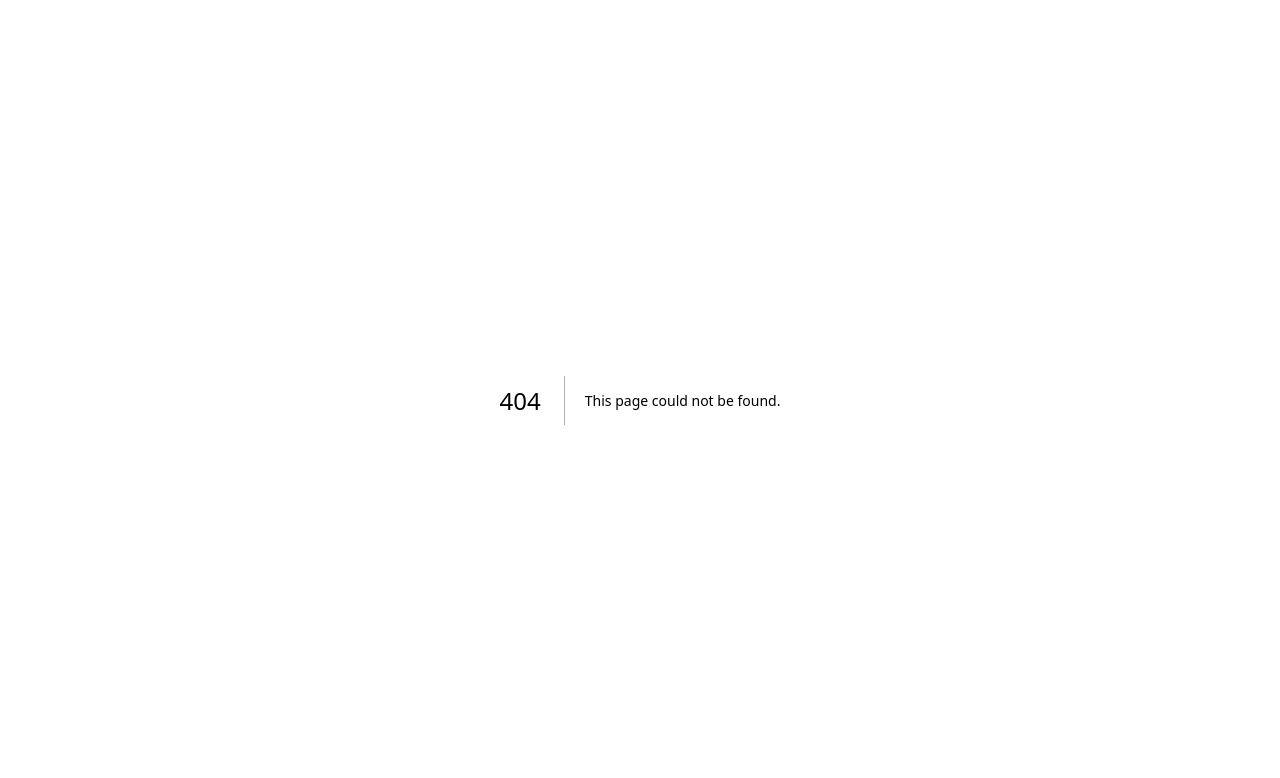
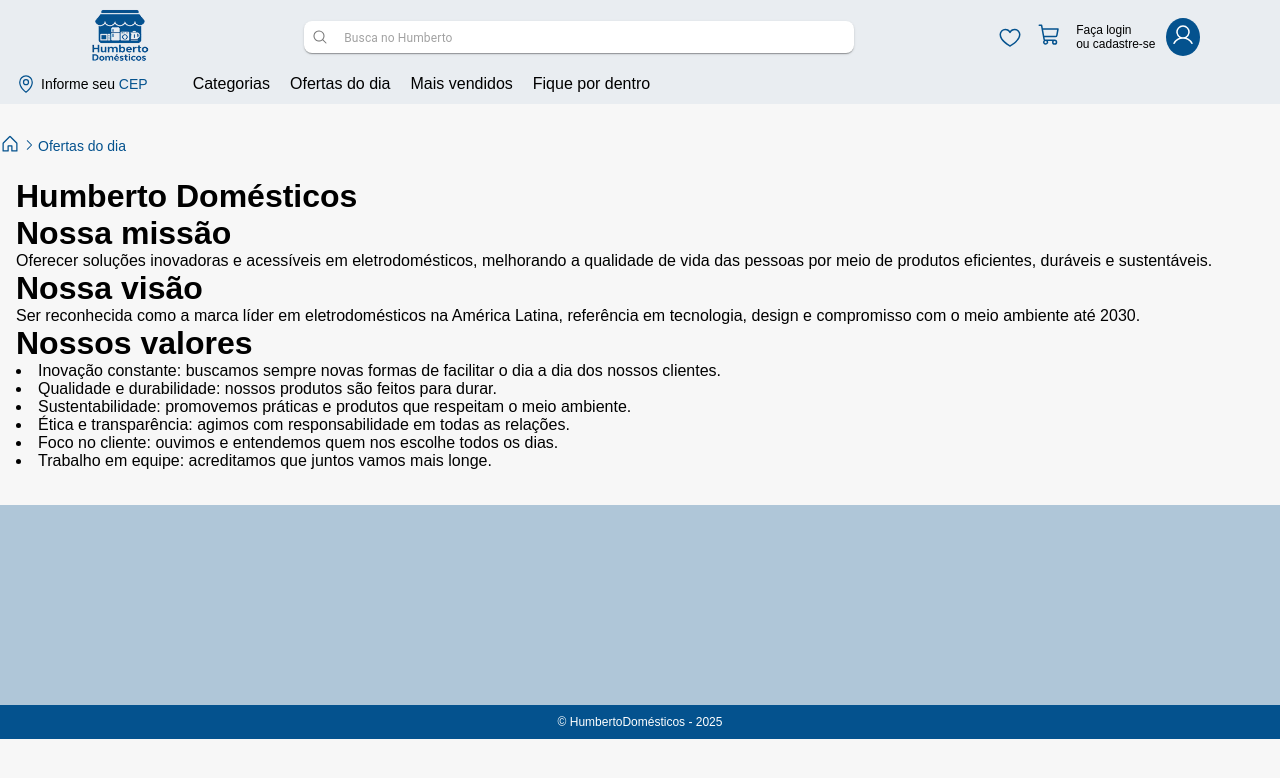
Before and after one commit to HumbertoDomesticos/humbertodomesticos.web, a Next.js app: page /quem-somos in a window 1280 px wide. Before the commit this address had no page. Shown: the top 778 px of the page. Built offline with nearby package versions, Linux system fonts and the light colour scheme.

Commit message:
feat: Criando página sobre o marketplace

```diff
--- /dev/null
+++ b/src/app/quem-somos/page.tsx
@@ -0,0 +1,62 @@
+"use client";
+
+import { House, CaretRight } from "@phosphor-icons/react";
+import Link from "next/link";
+import { FooterComponent } from "../components/footer-component";
+import { HeaderComponent } from "../components/header-component";
+import styles from "./styles.module.scss";
+
+export default function Sobre() {
+    return (
+
+        <div>
+            <HeaderComponent />
+
+            <div className={`${styles.route} container_info`}>
+                <span>
+                    <Link href="/"><House size={20} /></Link>
+                    <p>
+                        <CaretRight size={14} />
+                        Ofertas do dia
+                    </p>
+                </span>
+            </div>
+
+            <div className={`${styles.section} container_info`}>
+                <h1>Humberto Domésticos</h1>
+            </div>
+
+            <div className={`${styles.section} container_info`}>
+
+                <h1>Nossa missão</h1>
+                <p>Oferecer soluções inovadoras e acessíveis em eletrodomésticos, melhorando a qualidade de vida das pessoas por meio de produtos eficientes, duráveis e sustentáveis.</p>
+
+                <h1>Nossa visão</h1>
+                <p>Ser reconhecida como a marca líder em eletrodomésticos na América Latina, referência em tecnologia, design e compromisso com o meio ambiente até 2030.</p>
+
+                <h1>Nossos valores</h1>
+                <li>
+                    Inovação constante: buscamos sempre novas formas de facilitar o dia a dia dos nossos clientes.
+                </li>
+                <li>
+                    Qualidade e durabilidade: nossos produtos são feitos para durar.
+                </li>
+                <li>
+                    Sustentabilidade: promovemos práticas e produtos que respeitam o meio ambiente.
+                </li>
+                <li>
+                    Ética e transparência: agimos com responsabilidade em todas as relações.
+                </li>
+                <li>
+                    Foco no cliente: ouvimos e entendemos quem nos escolhe todos os dias.
+                </li>
+                <li>
+                    Trabalho em equipe: acreditamos que juntos vamos mais longe.
+                </li>
+            </div>
+
+            <FooterComponent />
+
+        </div>
+    )
+}
--- /dev/null
+++ b/src/app/quem-somos/styles.module.scss
@@ -0,0 +1,19 @@
+
+.route {
+    align-items: anchor-center;
+    color: var(--primary-color);
+    cursor: pointer;
+    padding: 20px 0;
+
+    span {
+      display: flex;
+      gap: 2px;
+      align-items: anchor-center;
+    }
+
+    p {
+      display: flex;
+      gap: 2px;
+      font-size: 14px;
+    }
+  }
```
Also changed, not shown: src/app/page.tsx (+43 -12 lines).
